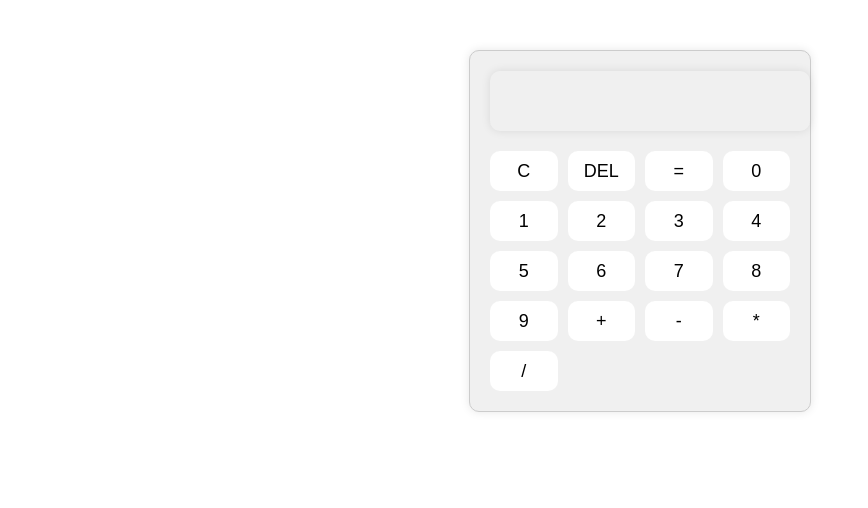
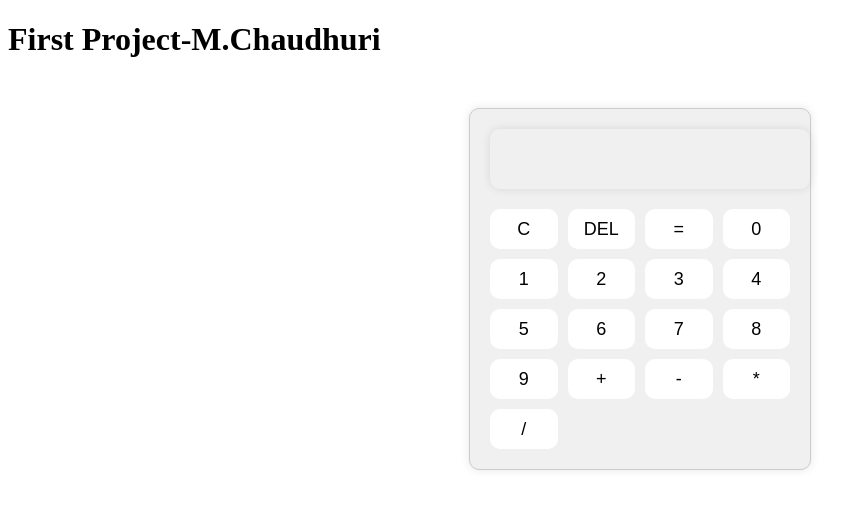
Before and after one commit to lazerspirate/First_Project, a plain HTML site: page Index.html in a window 1280 px wide. Shown: the whole page, without its empty margins (0-868 px from the left). Drawn offline with Linux system fonts and the light colour scheme.

Commit message:
Index.html

```diff
--- a/Index.html
+++ b/Index.html
@@ -2,6 +2,7 @@
 <html>
 <head>
   <title>Calculator</title>
+  <h1>First Project-M.Chaudhuri</h1>
   <link rel="stylesheet" href="Sum.css">
 </head>
 <body>
```
